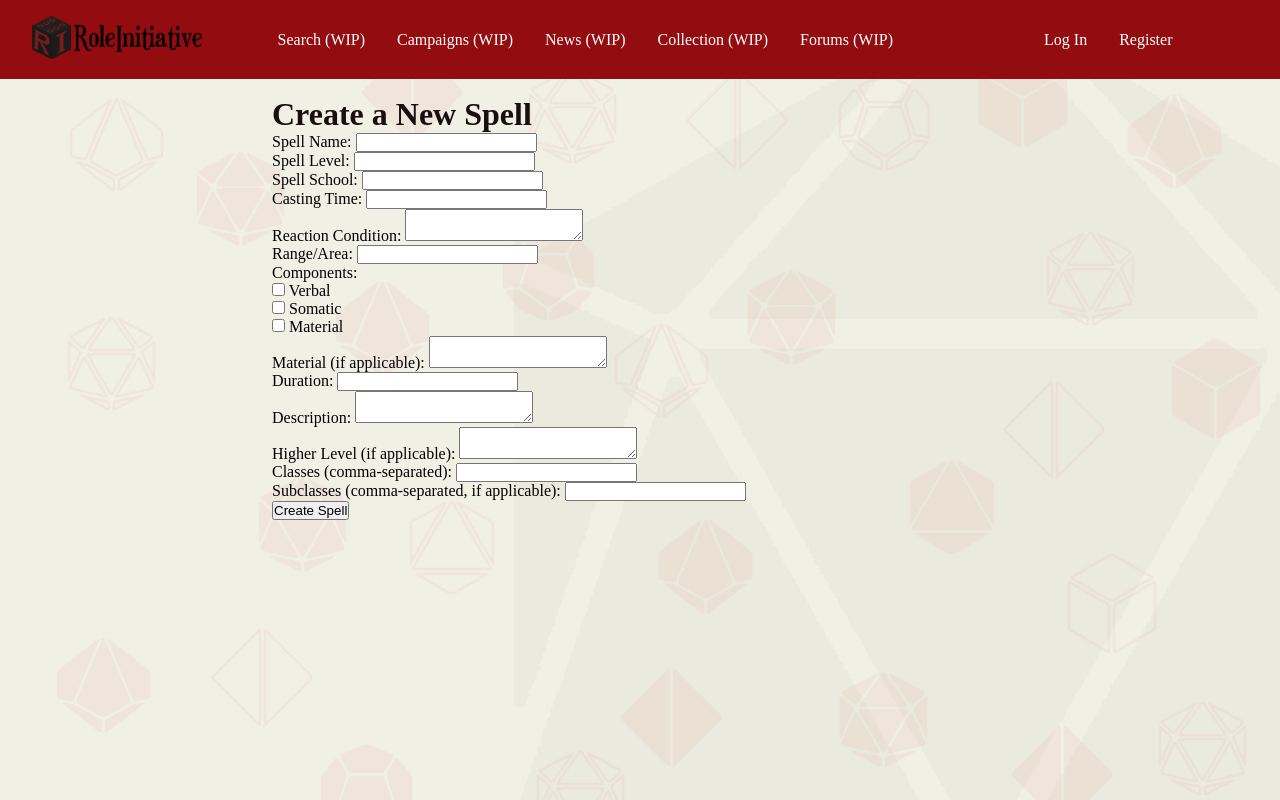
After one commit to Sahmuraii/RoleInitative, a Flask app: page /create_spell in a window 1280 px wide. The commit adds this page. Run offline with Flask 3, Linux system fonts and the light colour scheme; parts of the project's set-up code (start-up, migrations or seed data) failed here and were passed over.

Commit message:
Added spell creation and renamed all create_feat.html stuff to create_background.html stuff

```diff
--- a/src/homebrew/views.py
+++ b/src/homebrew/views.py
@@ -1,6 +1,6 @@
 from flask import render_template, Blueprint, request, redirect, url_for
 from src import db
-from src.character.models import DND_Background
+from src.character.models import DND_Background, DND_Spell
 
 homebrew_bp = Blueprint('homebrew_bp', __name__, template_folder='../templates')
 
@@ -10,8 +10,8 @@ def create_homebrew():
         return redirect(url_for('homebrew_bp.create_homebrew'))
     return render_template('homebrew/create_homebrew.html')
 
-@homebrew_bp.route('/create_feat', methods=['GET', 'POST'])
-def create_feat():
+@homebrew_bp.route('/create_background', methods=['GET', 'POST'])
+def create_background():
     if request.method == 'POST':
         name = request.form.get('name') # Get the name of the background
         description = request.form.get('description') # Get the description of the background
@@ -60,6 +60,57 @@ def create_feat():
             db.session.rollback()
             print(f"Error adding background to the database: {e}")
 
-        return redirect(url_for('homebrew_bp.create_feat'))  # Redirect to the same page after submission
+        return redirect(url_for('homebrew_bp.create_background'))  # Redirect to the same page after submission
 
-    return render_template('homebrew/create_feat.html')
+    return render_template('homebrew/create_background.html')
+
+@homebrew_bp.route('/create_spell', methods=['GET', 'POST'])
+def create_spell():
+    if request.method == 'POST':
+        spell_name = request.form.get('spell_name')
+        spell_level = request.form.get('spell_level')
+        spell_school = request.form.get('spell_school')
+        casting_time = request.form.get('casting_time')
+        reaction_condition = request.form.get('reaction_condition')
+        range_area = request.form.get('range_area')
+        components = [
+            request.form.get('verbal') == 'true',
+            request.form.get('somatic') == 'true',
+            request.form.get('material') == 'true'
+        ]
+        material = request.form.get('material')
+        duration = request.form.get('duration')
+        description = request.form.get('description')
+        higher_level = request.form.get('higher_level')
+        classes = request.form.getlist('classes[]')
+        subclasses = request.form.getlist('subclasses[]')
+
+        # Create a new DND_Spell object
+        new_spell = DND_Spell(
+            spell_name=spell_name,
+            spell_level=int(spell_level),
+            spell_school=spell_school,
+            casting_time=casting_time,
+            reaction_condition=reaction_condition,
+            range_area=range_area,
+            components=components,
+            material=material,
+            duration=duration,
+            description=description,
+            higher_level=higher_level,
+            classes=classes,
+            subclasses=subclasses
+        )
+
+        # Add to the database session and commit
+        try:
+            db.session.add(new_spell)
+            db.session.commit()
+            print(f"Spell {spell_name} successfully added to the database.")
+        except Exception as e:
+            db.session.rollback()
+            print(f"Error adding spell to the database: {e}")
+
+        return redirect(url_for('homebrew_bp.create_spell'))  # Redirect to the same page after submission
+
+    return render_template('homebrew/create_spell.html')
--- /dev/null
+++ b/src/templates/homebrew/create_spell.html
@@ -0,0 +1,54 @@
+{% extends "base.html" %}
+
+{% block title_content %}Home{% endblock %}
+
+{% block body_content %}
+
+    <div class="main-content">
+        <h1>Create a New Spell</h1>
+        <form action="{{ url_for('homebrew_bp.create_spell') }}" method="POST">
+            <label for="spell_name">Spell Name:</label>
+            <input type="text" id="spell_name" name="spell_name" required><br>
+
+            <label for="spell_level">Spell Level:</label>
+            <input type="number" id="spell_level" name="spell_level" min="0" required><br>
+
+            <label for="spell_school">Spell School:</label>
+            <input type="text" id="spell_school" name="spell_school" required><br>
+
+            <label for="casting_time">Casting Time:</label>
+            <input type="text" id="casting_time" name="casting_time" required><br>
+
+            <label for="reaction_condition">Reaction Condition:</label>
+            <textarea id="reaction_condition" name="reaction_condition"></textarea><br>
+
+            <label for="range_area">Range/Area:</label>
+            <input type="text" id="range_area" name="range_area" required><br>
+
+            <label>Components:</label><br>
+            <label><input type="checkbox" name="verbal" value="true"> Verbal</label><br>
+            <label><input type="checkbox" name="somatic" value="true"> Somatic</label><br>
+            <label><input type="checkbox" name="material" value="true"> Material</label><br>
+
+            <label for="material">Material (if applicable):</label>
+            <textarea id="material" name="material"></textarea><br>
+
+            <label for="duration">Duration:</label>
+            <input type="text" id="duration" name="duration" required><br>
+
+            <label for="description">Description:</label>
+            <textarea id="description" name="description" required></textarea><br>
+
+            <label for="higher_level">Higher Level (if applicable):</label>
+            <textarea id="higher_level" name="higher_level"></textarea><br>
+
+            <label for="classes">Classes (comma-separated):</label>
+            <input type="text" id="classes" name="classes[]" required><br>
+
+            <label for="subclasses">Subclasses (comma-separated, if applicable):</label>
+            <input type="text" id="subclasses" name="subclasses[]"><br>
+
+            <button type="submit">Create Spell</button>
+        </form>
+    </div>
+{% endblock %}
```
Also changed, not shown: src/character/models.py (+22 -0 lines), src/templates/homebrew/create_background.html (renamed from src/templates/homebrew/create_feat.html, +7 -7 lines), src/templates/homebrew/create_homebrew.html (+10 -1 lines).
